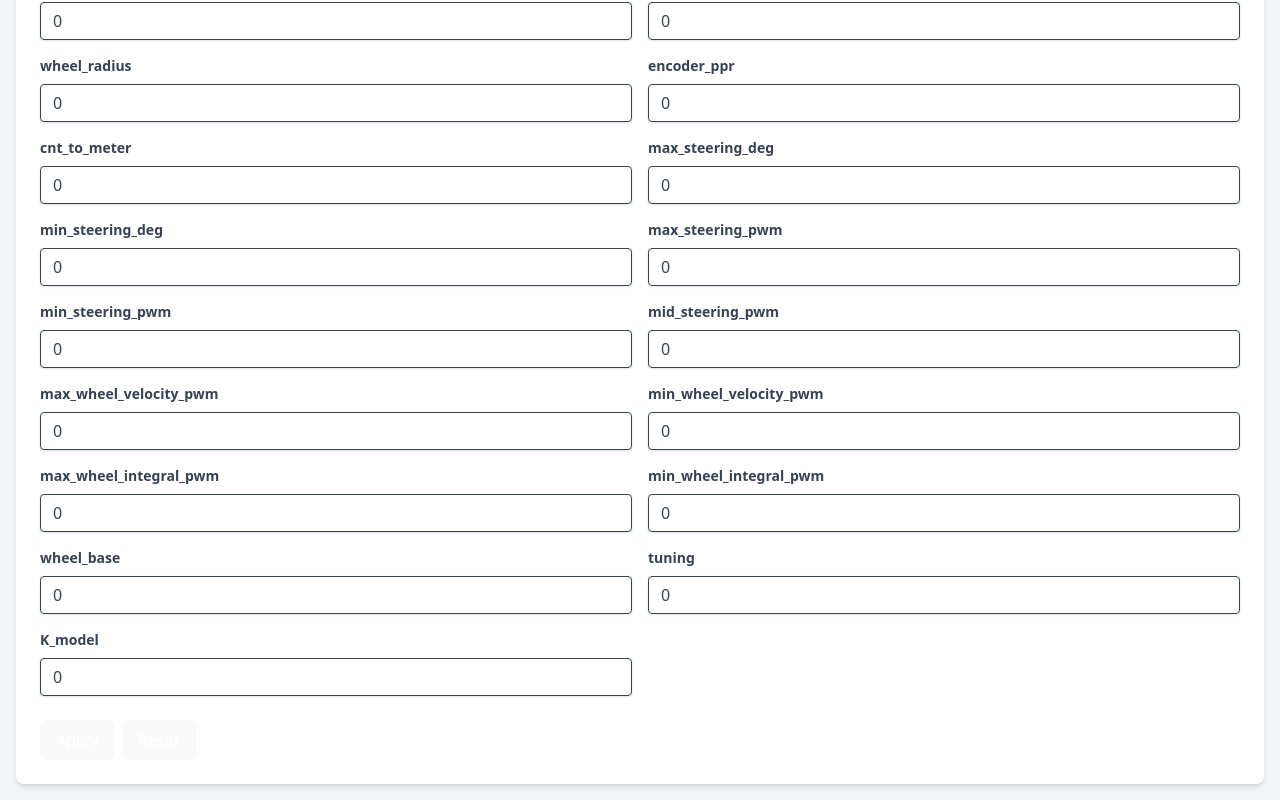
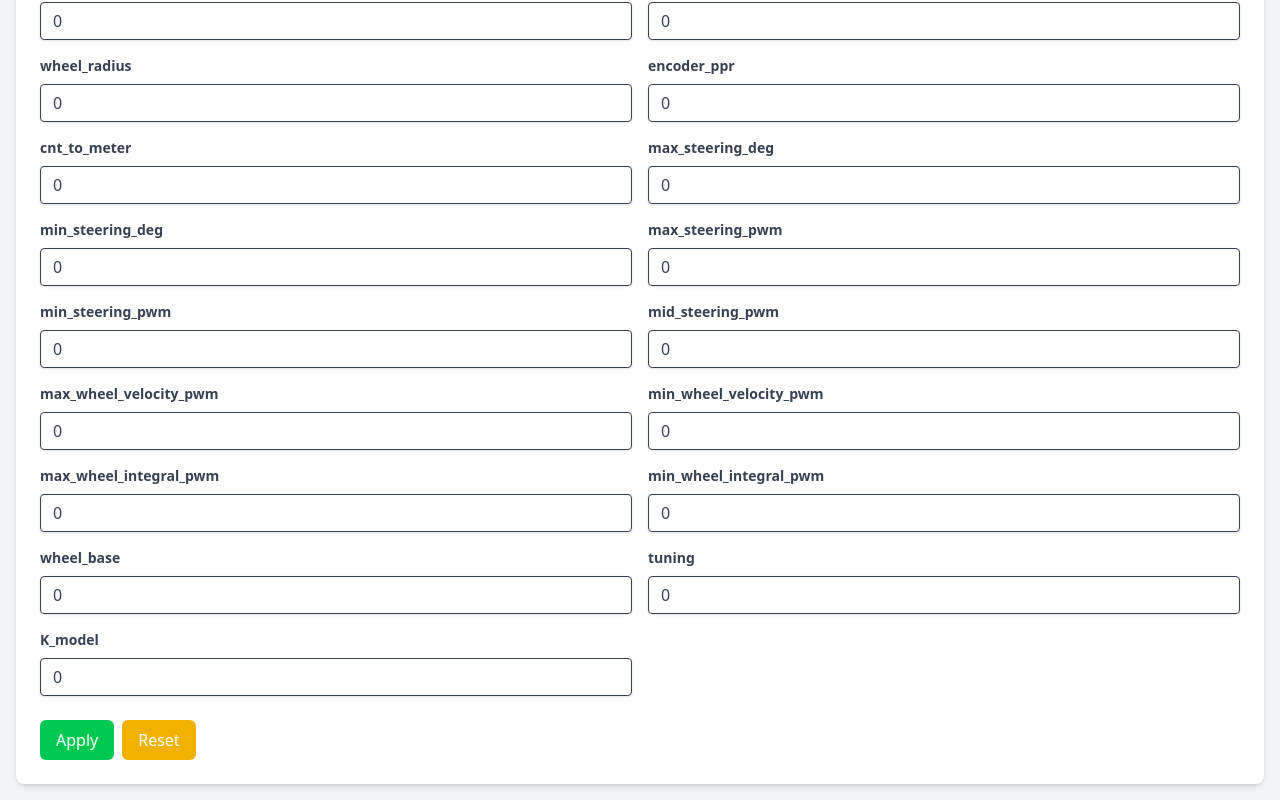
Before and after one commit to yosuahres/rover-dashboard, a Vue app: page /debug in a window 1280 px wide. Shown: the part 388-1188 px from the top of the page. Built offline with nearby package versions, Linux system fonts and the light colour scheme.

Commit message:
fix: fix button plain color

```diff
--- a/src/App.vue
+++ b/src/App.vue
@@ -44,7 +44,7 @@
           XX
         </router-link>
       </div>
-      <button @click="disconnectRos" class="bg-red-500 hover:bg-red-600 text-white font-bold py-2 px-4 rounded">
+      <button @click="disconnectRos" class="!bg-red-500 !hover:bg-red-600 text-white font-bold py-2 px-4 rounded">
         Disconnect
       </button>
     </nav>
--- a/src/components/StreamController.vue
+++ b/src/components/StreamController.vue
@@ -107,7 +107,7 @@
 
     <button
       @click="applySettings"
-      class="w-full bg-indigo-600 text-white py-2 px-4 rounded-md hover:bg-indigo-700 focus:outline-none focus:ring-2 focus:ring-indigo-500 focus:ring-offset-2"
+      class="w-full !bg-indigo-600 text-white py-2 px-4 rounded-md !hover:bg-indigo-700 focus:outline-none focus:ring-2 focus:ring-indigo-500 focus:ring-offset-2"
     >
       Apply Settings
     </button>
--- a/src/views/ConnectionView.vue
+++ b/src/views/ConnectionView.vue
@@ -34,7 +34,7 @@
         <button
           type="submit"
           :disabled="mainStore.loading"
-          class="bg-green-500 hover:bg-green-700 text-white font-bold py-2 px-4 rounded focus:outline-none focus:shadow-outline w-full disabled:opacity-50"
+          class="!bg-green-500 !hover:bg-green-700 text-white font-bold py-2 px-4 rounded focus:outline-none focus:shadow-outline w-full disabled:opacity-50"
         >
           {{ mainStore.loading ? 'Connecting...' : 'Connect' }}
         </button>
--- a/src/views/DebugView.vue
+++ b/src/views/DebugView.vue
@@ -29,8 +29,8 @@
             </div>
 
             <div class="flex space-x-2 mt-6">
-              <button @click="onSaveConfiguration" class="px-4 py-2 bg-green-500 text-white rounded-md hover:bg-green-600">Apply</button>
-              <button @click="onResetConfig" class="px-4 py-2 bg-yellow-500 text-white rounded-md hover:bg-yellow-600">Reset</button>
+              <button @click="onSaveConfiguration" class="px-4 py-2 !bg-green-500 text-white rounded-md !hover:bg-green-600">Apply</button>
+              <button @click="onResetConfig" class="px-4 py-2 !bg-yellow-500 text-white rounded-md !hover:bg-yellow-600">Reset</button>
             </div>
           </div>
         </div>
```
